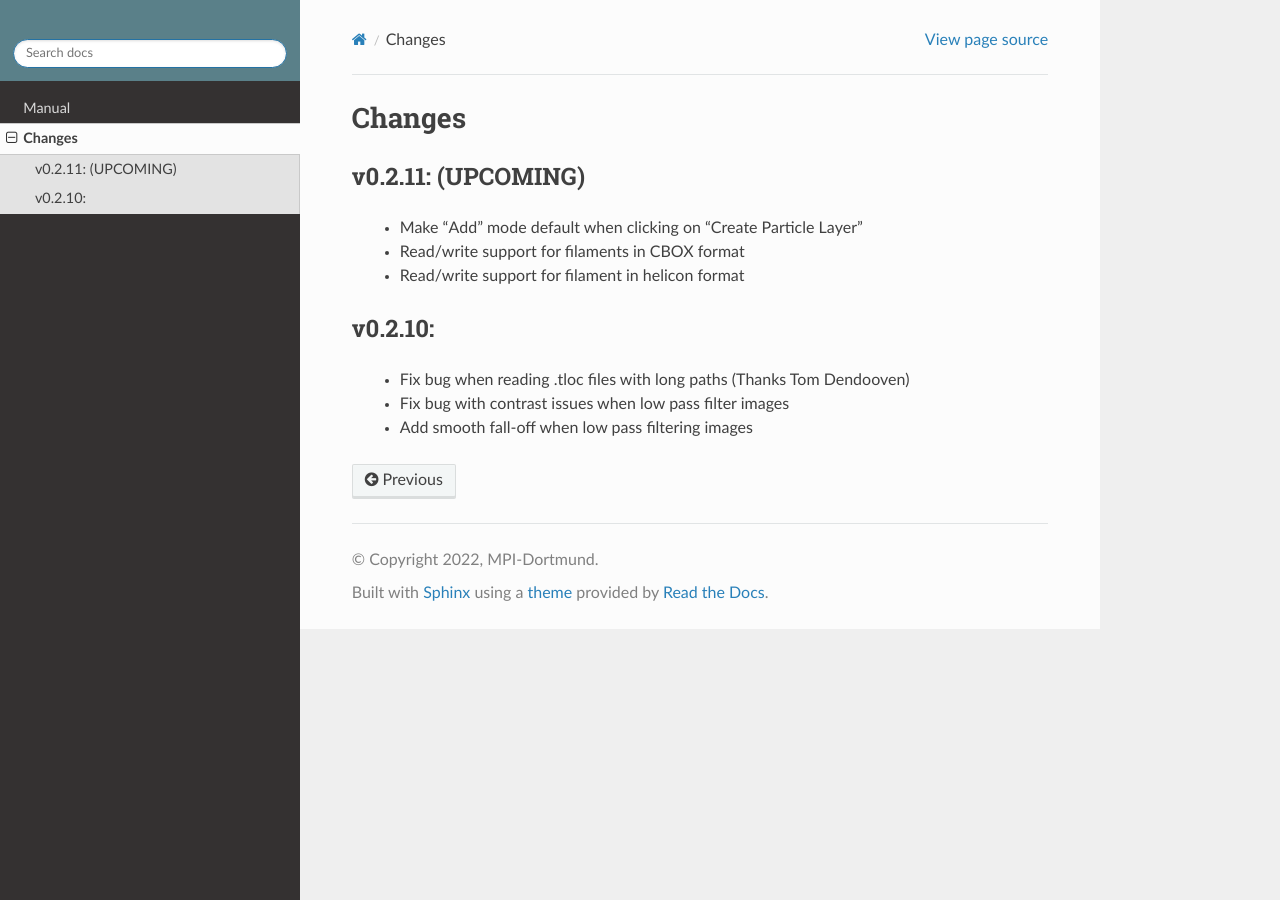
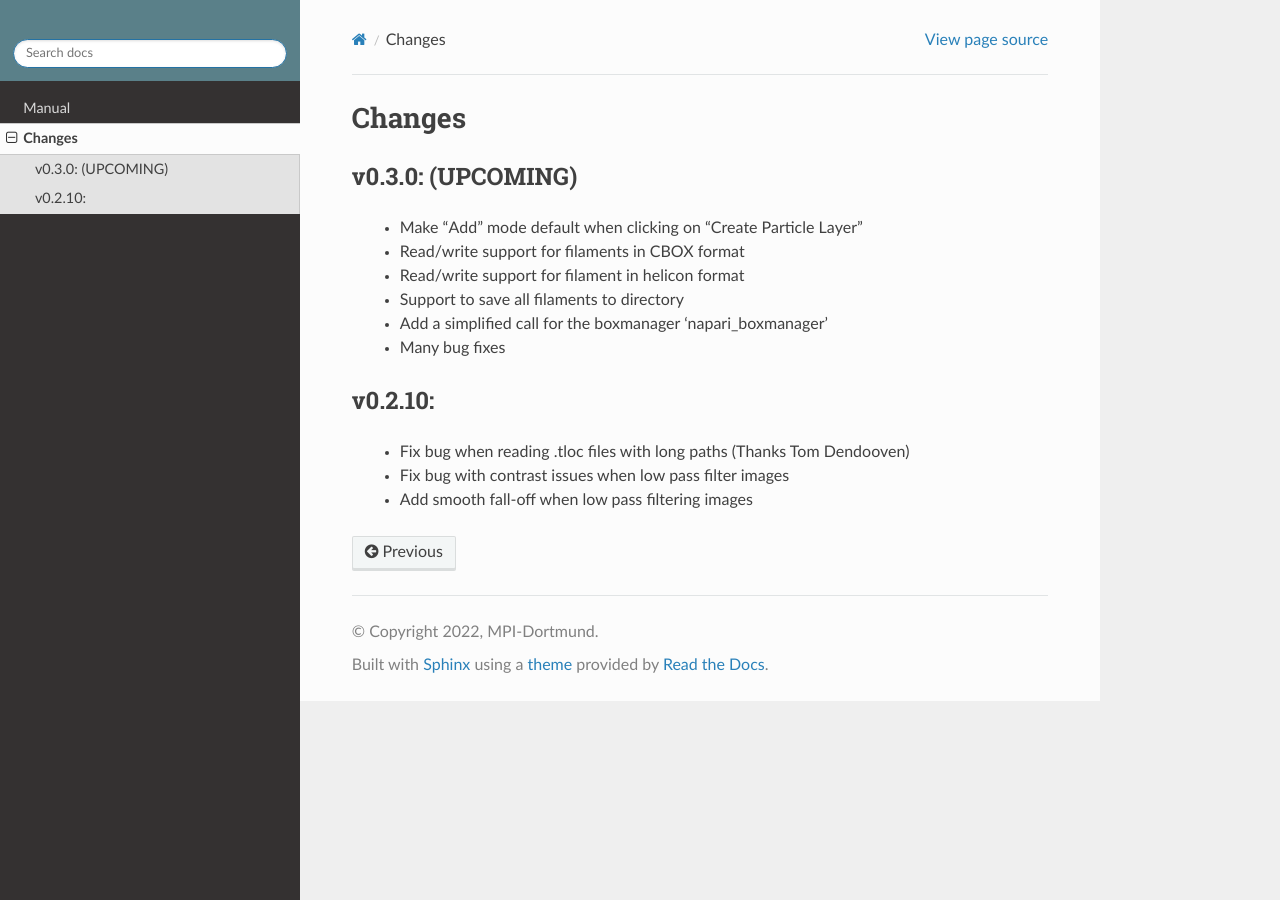
Before and after one commit to MPI-Dortmund/napari-boxmanager, a Sphinx documentation site: the page built from docs/changes.rst, in a window 1280 px wide. Built offline with Sphinx 7.4.7 and the Read the Docs theme 2.0.0, drawn with Linux system fonts in a browser that asks for light colours.

Commit message:
add changes

```diff
--- a/docs/changes.rst
+++ b/docs/changes.rst
@@ -1,11 +1,14 @@
 Changes
 =======
 
-v0.2.11: (UPCOMING)
+v0.3.0: (UPCOMING)
 *******************
  - Make "Add" mode default when clicking on "Create Particle Layer"
  - Read/write support for filaments in CBOX format
  - Read/write support for filament in helicon format
+ - Support to save all filaments to directory
+ - Add a simplified call for the boxmanager 'napari_boxmanager'
+ - Many bug fixes
 
 v0.2.10:
 *******************
```
